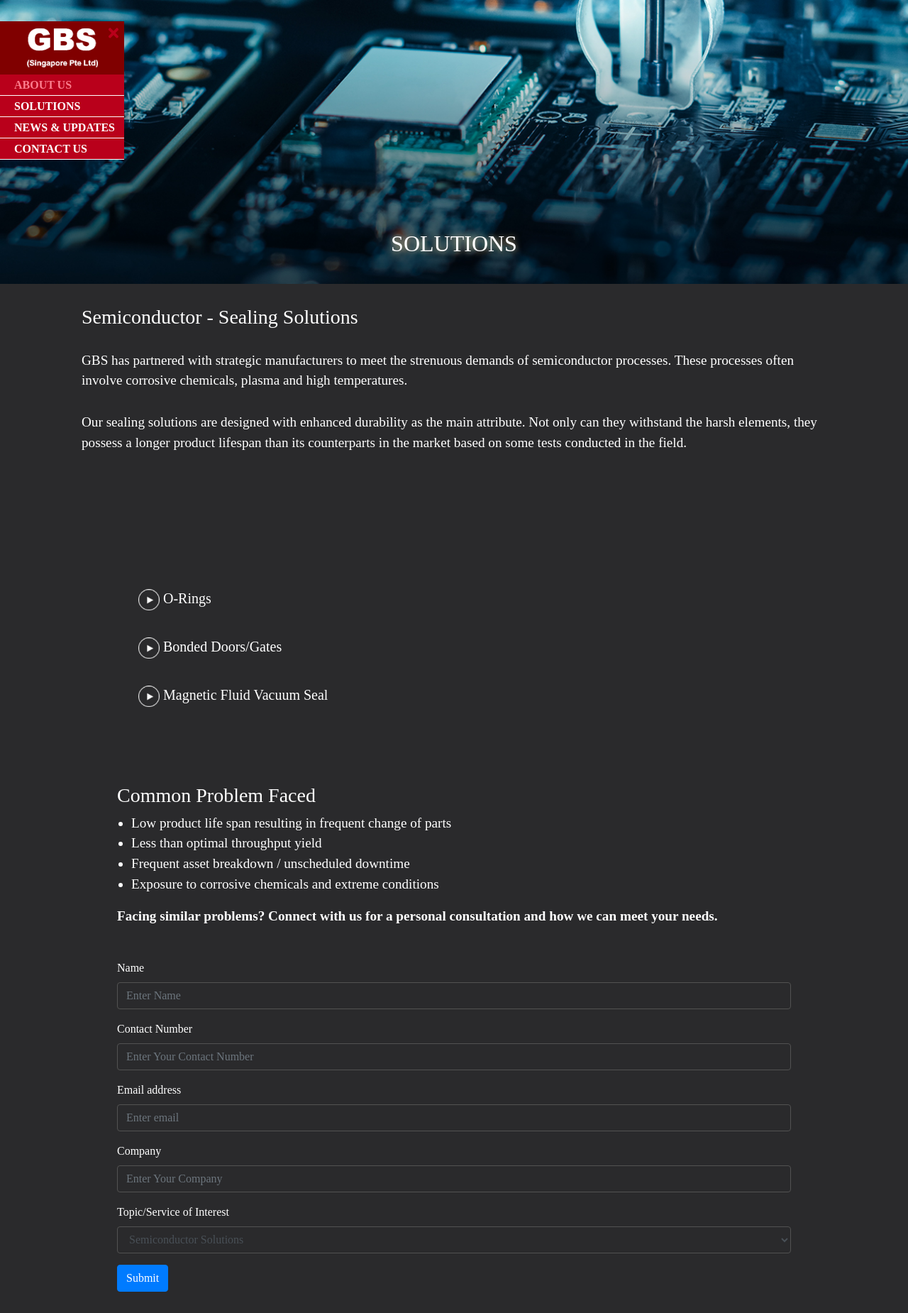
After one commit to ghostjson/Revamped-GBS, a PHP site: page /solutions.html in a window 1280 px wide. The commit adds this page. Shown: the whole page at 71% size. Run offline with PHP 8.4, Linux system fonts and the light colour scheme; some web fonts are replaced.

Commit message:
created solutions page

```diff
--- a/assets/css/about.css
+++ b/assets/css/about.css
@@ -22,6 +22,10 @@
 
 .lower-about-banner {
   font-size: 1.2em;
+}
+
+.lower-about-banner h3{
+  margin: 30px;
 }
 
 .lower-about-banner p {
--- a/assets/css/common.css
+++ b/assets/css/common.css
@@ -143,6 +143,16 @@ nav .show-btn img {
   width: 20px;
 }
 
+section.contact{
+  margin: 30px 150px;
+}
+
+section.contact input, section.contact select{
+  background: var(--primary-color);
+  border: 1px solid rgb(82, 82, 82);
+}
+
+
 @media (max-width: 1000px) {
   nav {
     left: -175px;
@@ -151,4 +161,8 @@ nav .show-btn img {
     opacity: 1;
     right: -30px;
   }
+
+  section.contact{
+    margin: 30px 2vw;
+  }
 }
--- /dev/null
+++ b/assets/css/solutions.css
@@ -0,0 +1,90 @@
+.upper-about-banner {
+    background-image: url('./../images/solutions.jpg') !important;
+}
+
+
+:root{
+    --red-filter: invert(29%) sepia(100%) saturate(7426%) hue-rotate(2deg) brightness(107%) contrast(125%);
+}
+
+.expansion{
+    margin: 0px 180px;
+}
+
+.expansion .col-12{
+    margin-top: 30px;
+}
+
+.expansion .exp-content{
+    display: none;
+}
+
+.expansion .expand{
+    cursor: pointer;
+    transition: all 0.8s;
+}
+
+.expansion .expand.expanded{
+    filter: invert(29%) sepia(100%) saturate(7426%) hue-rotate(2deg) brightness(107%) contrast(125%);
+    transform: rotate(90deg);
+}
+
+.expansion .text{
+    margin-left: 40px;
+    margin-top: 20px;
+}
+
+.expansion .img-p{
+    margin-top: 20px;
+    margin-left: 40px;
+    display: grid;
+    grid-template-columns: 350px auto;
+}
+
+.expansion .img-p .image img{
+    width: 300px;
+}
+
+.common-problems{
+    font-size: 1.2em;
+    margin-left: 150px;
+    margin-top: 100px;
+}
+
+.common-problems ul{
+    margin-left: 20px;
+}
+
+@media (max-width: 1000px){
+
+    .common-problems{
+        margin-left: 2vw;
+    }
+
+    .expansion .img-p .image img{
+        width: 100vw;
+    }
+
+    .expansion{
+        margin: 30px 5vw;
+    }
+    .expansion .img-p{
+        display: flex;
+        flex-direction: column;
+        align-items: center;
+        margin-left: 0px;
+    }
+
+    .expansion .text{
+        margin-left: 0;
+    }
+
+    .expansion .content{
+        margin-top: 10px;
+    }
+
+    p, h3{
+        margin: 30px 0vw !important;
+    }
+
+}
--- a/assets/js/common.js
+++ b/assets/js/common.js
@@ -13,3 +13,16 @@ $(document).ready(function() {
     }, 200);
   });
 });
+
+
+// solution page expand
+$('.expand').click(function(){
+  if($(this).hasClass('expanded')){
+    $(this).removeClass('expanded')
+  }else{
+    $(this).addClass('expanded')
+    // console.log($(this).parent())
+    // $($(this).parent().siblings()[0]).fadeOut()
+  }
+  $($(this).parent().siblings()[0]).slideToggle('slow')
+})
--- /dev/null
+++ b/solutions.html
@@ -0,0 +1,258 @@
+<!DOCTYPE html>
+<html lang="en">
+  <head>
+    <meta charset="UTF-8" />
+    <meta name="viewport" content="width=device-width, initial-scale=1.0" />
+    <meta http-equiv="X-UA-Compatible" content="ie=edge" />
+    <title>GBS</title>
+
+
+    <!-- Jqeury -->
+    <script src="./assets/js/jquery-3.2.1.min.js"></script>
+
+    <!-- Boostrap Stylesheet -->
+    <link rel="stylesheet" href="./assets/css/bootstrap.min.css" />
+
+    <!-- Common Stylesheet -->
+    <link rel="stylesheet" href="./assets/css/common.css" />
+
+    <!-- About Page Stylesheet -->
+    <link rel="stylesheet" href="./assets/css/about.css" />
+
+    <!-- About Page Stylesheet -->
+    <link rel="stylesheet" href="./assets/css/solutions.css" />
+  </head>
+  <body>
+
+    <nav class="menu">
+      <div class="close-btn">
+        <img src="./assets/icons/times-solid.svg" alt="hide">
+      </div>
+      <div class="show-btn">
+        <img src="./assets/icons/bars-solid.svg" alt="show">
+      </div>
+      <ul>
+        <li>
+            <a href="/"><img src="./assets/images/logo.png" alt="logo"></a>
+        </li>
+        <li>
+         <a href="/about.html" class="active">ABOUT US</a>
+        </li>
+        <li>
+            <a href="#">SOLUTIONS</a>
+        </li>
+        <li>
+            <a href="#">NEWS & UPDATES</a>
+        </li>
+        <li>
+            <a href="/contact.html">CONTACT US</a>
+        </li>
+      </ul>
+    </nav>
+
+    <section class="full-height about-banner">
+      <div class="container-fluid">
+        <div class="row upper-about-banner">
+          <div class="col heading">
+            <h2>SOLUTIONS</h2>
+          </div>
+        </div>
+        <div class="row lower-about-banner">
+          <div class="col">
+            <div class="container">
+                <h3>Semiconductor - Sealing Solutions</h3>
+                <p>
+                GBS has partnered with strategic manufacturers to meet the
+                strenuous demands of semiconductor processes. These processes
+                often involve corrosive chemicals, plasma and high temperatures.
+              </p>
+              <p>
+                Our sealing solutions are designed with enhanced durability as
+                the main attribute. Not only can they withstand the harsh elements,
+                they possess a longer product lifespan than its counterparts in the
+                market based on some tests conducted in the field.
+
+              </p>
+            </div>
+          </div>
+        </div>
+      </div>
+    </section>
+
+
+    <section class="expansion">
+        <div class="container-fluid">
+            <div class="row">
+                <div class="col-12">
+                    <h5> <img class="expand" src="./assets/images/triangle.png" width="30px"> O-Rings </h4>
+                    <div class="exp-content">
+                      <div class="text">
+                        <p>
+                            O-rings are one of the common seals used in the semiconductor
+                            industry; which exposes to diverse harsh environments from
+                            extreme temperatures, aggressive plasma to corrosive chemicals.
+                        </p>
+                        <p>
+                            Partnering with EKK, the Superior Series advantage starts with
+                            our super-premium base polymers and the expertise to perfect them.
+                        </p>
+                        <p>
+                            The benefits of our streamlined process are unequalled focus and
+                             efficiency, from base polymer manufacturing to compounding and moulding.
+                        </p>
+                        <p>
+                            This results in cost-effective sealing solutions with exceptional
+                            cleanliness throughout the manufacturing process.
+                        </p>
+                      </div>
+                      <div class="img-p">
+                        <div class="image">
+                          <img src="./assets/images/solutions/o-rings.jpg">
+                        </div>
+                        <div class="content">
+                          <h6>Benefits</h6>
+                          <ul>
+                            <li>Extended product life expectancy</li>
+                            <li>Excellent extreme temperature resistance</li>
+                            <li>High plasma resistance</li>
+                            <li>High corrosive chemicals resistance</li>
+                            <li>Low outgas generation</li>
+                            <li>Improved production focus and efficiency</li>
+                            <li>Cost effectiveness across every manufacturing stage</li>
+                          </ul>
+                        </div>
+                      </div>
+                    </div>
+                </div>
+                <div class="col-12">
+                    <h5> <img class="expand" src="./assets/images/triangle.png" width="30px"> Bonded Doors/Gates </h4>
+                    <div class="exp-content">
+                        <div class="text">
+                          <p>
+                              Used in semiconductor processing, Bonded Door (from EKK) increases the life
+                              expectancy and enhances the performance of the door’s seal. The seal, made
+                              from perfluoroelastomer or Fluorcarbon compound, is bonded to an aluminium
+                              or stainless steel door.
+                          </p>
+                        </div>
+                        <div class="img-p">
+                          <div class="image">
+                            <img src="./assets/images/solutions/bonded-doors.jpg">
+                          </div>
+                          <div class="content">
+                            <h6>Benefits</h6>
+                            <ul>
+                              <li>Extended product life expectancy</li>
+                              <li>Improved sealing performance</li>
+                              <li>Improved production focus and efficiency</li>
+                              <li>Lower cost </li>
+                              <li>Negligible leakage/ contamination</li>
+                            </ul>
+                          </div>
+                        </div>
+                      </div>
+                </div>
+                <div class="col-12">
+                    <h5> <img class="expand" src="./assets/images/triangle.png" width="30px"> Magnetic Fluid Vacuum Seal </h4>
+                      <div class="exp-content">
+                          <div class="text">
+                            <p>
+                                Used widely in the Semiconductor industry, the Magnetic Fluid
+                                Vacuum Seal is a clean seal which retains magnetic fluid around a
+                                rotary shaft by using magnets.
+                            </p>
+                            <p>
+                                EKK’s vacuum seal is best for Semiconductor manufacturing
+                                equipment and flat panel display manufacturing equipment. It
+                                is also used as a dust seal for bearings of conveying robots.
+                            </p>
+                          </div>
+                          <div class="img-p">
+                            <div class="image">
+                              <img src="./assets/images/solutions/mangetic-fluid-vacuum-seal.jpg">
+                            </div>
+                            <div class="content">
+                              <h6>Benefits</h6>
+                              <ul>
+                                <li>Excellent thermal resistance (up to 200 <sup>o</sup>C)</li>
+                                <li>High vacuum resistance</li>
+                                <li>No need for lubricants</li>
+                                <li>Extended product life expectancy</li>
+                                <li>Improved sealing performance</li>
+                                <li>Negligible leakage/ contamination</li>
+                              </ul>
+                            </div>
+                          </div>
+                        </div>
+
+                    </div>
+            </div>
+        </div>
+    </section>
+
+    <section class="common-problems">
+      <div class="container-fluid">
+        <div class="row">
+          <div class="col-12">
+            <h3>Common Problem Faced</h3>
+            <ul>
+              <li>Low product life span resulting in frequent change of parts</li>
+              <li>Less than optimal throughput yield</li>
+              <li>Frequent asset breakdown / unscheduled downtime</li>
+              <li>Exposure to corrosive chemicals and extreme conditions</li>
+            </ul>
+
+            <p> <strong> Facing similar problems? Connect with us for a personal consultation and how we can meet your needs.</strong></p>
+          </div>
+        </div>
+      </div>
+    </section>
+
+
+    <section class="contact">
+      <div class="container-fluid">
+        <div class="row">
+            <div class="col">
+                <form>
+                  <div class="form-group">
+                    <label for="name">Name</label>
+                    <input type="text" class="form-control" id="name" aria-describedby="name" placeholder="Enter Name">
+                  </div>
+                  <div class="form-group">
+                    <label for="contact">Contact Number</label>
+                    <input type="text" class="form-control" id="contact" aria-describedby="contact" placeholder="Enter Your Contact Number">
+                  </div>
+                  <div class="form-group">
+                    <label for="email">Email address</label>
+                    <input type="email" class="form-control" id="email" aria-describedby="email" placeholder="Enter email">
+                  </div>
+                  <div class="form-group">
+                    <label for="company">Company</label>
+                    <input type="text" class="form-control" id="company" aria-describedby="company" placeholder="Enter Your Company">
+                  </div>
+                  <div class="form-group">
+                    <label for="service">Topic/Service of Interest</label>
+                    <select class="form-control" id="service">
+                      <option>Semiconductor Solutions</option>
+                      <option>Transport Solutions</option>
+                      <option>Other</option>
+                    </select>
+                  </div>
+                  <button type="submit" class="btn btn-primary">Submit</button>
+                </form>
+              </div>
+        </div>
+      </div>
+    </section>
+
+
+
+
+    <!-- JS libraries -->
+    <!-- Jquery -->
+    <script src="./assets/js/jquery-3.2.1.min.js"></script>
+
+    <!-- Common js -->
+    <script src="./assets/js/common.js"></script>
+  </body>
+</html>
```
Also changed, not shown: assets/images/solutions.jpg (added), assets/images/solutions/bonded-doors.jpg (added), assets/images/solutions/mangetic-fluid-vacuum-seal.jpg (added), assets/images/solutions/o-rings.jpg (added).
